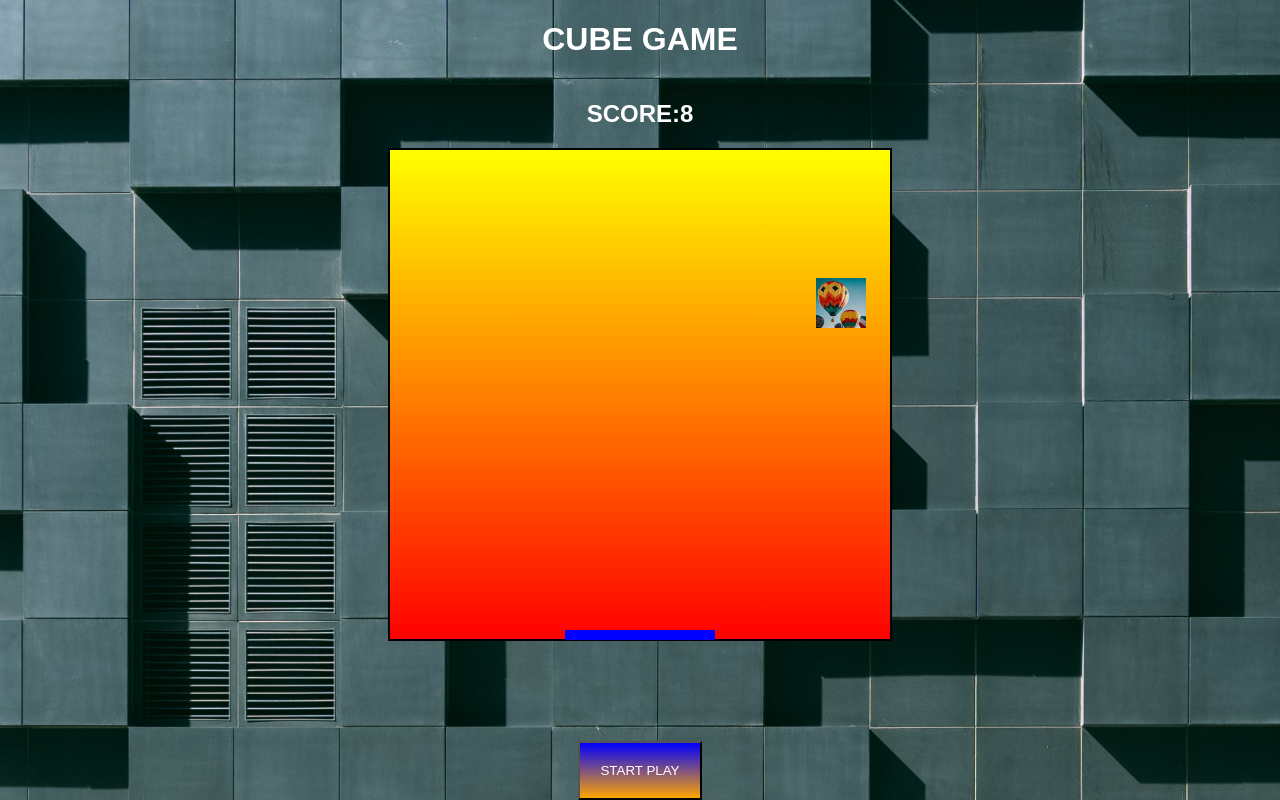
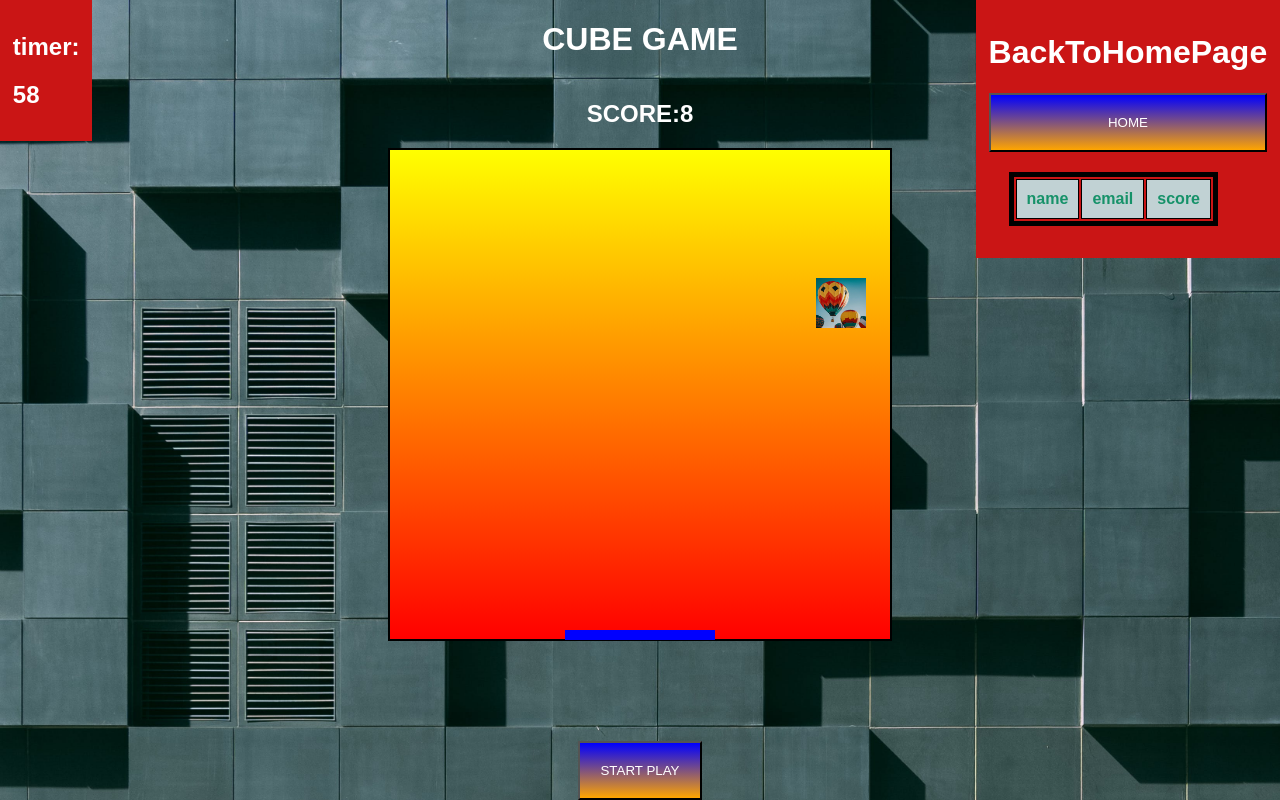
Before and after one commit to razraz1/game_falling_cubes, a plain HTML site: page pages/cubeGame.html in a window 1280 px wide. Both pictures are taken after a click on the button "START PLAY". Drawn offline with Linux system fonts and the light colour scheme.

Commit message:
I add isers table from localStorage, timer

```diff
--- a/falling_cube_JS/game.js
+++ b/falling_cube_JS/game.js
@@ -1,7 +1,7 @@
 let cube = document.querySelector('.cube');
 const container = document.querySelector('.container');
 const bar = document.querySelector('.bar');
-const scoreElement = document.getElementById('score');
+const scoreElement = document.querySelector('.score');
 
 let score = 10;
 scoreElement.textContent = score;
@@ -77,6 +77,7 @@ function frame() {
             clearInterval(id);
             alert("Game over");
             score = 10;
+            counter = 60;
             scoreElement.textContent = score;
             id = setInterval(frame, speed);
         }
@@ -100,96 +101,62 @@ function frame() {
     }
 }
 
+
+let counter = 60;
+let timer;
+
+function init(){
+    document.querySelector("#h2").innerHTML = counter;
+    declareBodyEvents()
+}
+
+ function declareBodyEvents(){
+    let play_btn = document.querySelector("#start")
+    play_btn.addEventListener("click",play)
+}
+
+
+function play(){
+    clearInterval(timer);
+    timer = setInterval(function(){
+        counter--;
+        document.querySelector("#h2").innerHTML = counter;
+        if(counter === 0){
+            clearInterval(timer)
+            alert("winnnnnnnn");
+
+        }
+    }, 1000)
+
+}
+
+init();
+
+document.addEventListener('DOMContentLoaded', function () {
+    // Retrieve data from localStorage
+    const usersData = JSON.parse(localStorage.getItem('users')) || {};
+
+    // Reference to the table
+    const table = document.getElementById('userTable');
+
+    // Loop through the user data and populate the table
+    Object.values(usersData).forEach(user => {
+        const row = table.insertRow(-1); // Insert a row at the end of the table
+
+        // Create and insert cells into the row
+        const nameCell = row.insertCell(0);
+        const emailCell = row.insertCell(1);
+        const scoreCell = row.insertCell(2);
+
+        // Set cell values from user data
+        nameCell.textContent = user.name;
+        emailCell.textContent = user.email;
+        scoreCell.textContent = scoreElement;
+        // You can modify this line to get the user's score if it exists in your data
+        scoreCell.textContent = ''; // User's score from local storage
+    });
+});
+
+
 const startButton = document.getElementById('start');
 startButton.onclick = moveCube;
-
-
-
-
-
-
-
-
-
-
-
-// let cube = document.querySelector('.cube');
-// const container = document.querySelector('.container');
-// const bar = document.querySelector('.bar');
-// const scoreElement = document.getElementById('score');
-
-// let score = 10;
-// scoreElement.textContent = score;
-
-// let id = null;
-// let barPosition=0;
-// let speed = 5;
-
-// let colors = ["red","yellow","green","orange","rebeccapurple"]
-
-
-
-// let xPosition = 0;
-
-// let pos = 175;
-// let step = 5
-// function moveCube() {
-
-//     //moving with arrows
-//     document.addEventListener('keydown', (e) => {
-//         const containerWidth = container.clientWidth;
-//         const barWidth = bar.clientWidth;
-
-//         if (e.key === 'ArrowLeft' && pos >= step) {
-//             pos -= step;
-//         } else if (e.key === 'ArrowRight' && pos <= containerWidth - barWidth - step) {
-//             pos += step;
-//         }
-//         barPosition = pos + 'px';
-//         bar.style.marginLeft = barPosition;
-//     });
-
-
-//     let position = 0;
-//     clearInterval(id);
-//     id = setInterval(frame, speed);
-
-// function frame() {
-//     if (position === 431) {
-//         // if(cubePosition >= barPosition && cubePosition + (50+'px') <= barPosition && cubePosition <= barPosition - (150+'px')){
-//         //     score -= 2;
-//         //     scoreElement.textContent = score;
-//         //     position = 0 ;
-//         // }
-
-//         score -= 2;
-//         scoreElement.textContent = score;
-//         position = 0 ;
-
-
-//         //random colors
-//         let randColors = Math.floor(Math.random() * colors.length);
-//         cube.style.background = colors[randColors]
-
-//         //rand position
-//         let randPosition = Math.floor(Math.random() * 450)
-//         let cubePosition = randPosition + 'px'
-//         cube.style.marginLeft = cubePosition
-
-
-//         if(score === 18){
-//             // alert("next level!!!")
-//             clearInterval(id);
-//             speed -= 3;
-//             id = setInterval(frame, speed);
-//         }
-//     } else {
-//             position++;
-//             cube.style.top = position + 'px';
-//             cube.style.down = position + 'px';
-//         }
-//     }
-// }
-
-// const startButton = document.getElementById('start');
-// startButton.onclick = moveCube;
--- a/falling_cube_css/game.css
+++ b/falling_cube_css/game.css
@@ -13,6 +13,43 @@ body {
     background-position: center center;
     background-attachment: fixed;
     color: white;
+}
+
+#timer{
+    background: rgb(202, 21, 21);
+    /* display: flex; */
+    padding: 1%;
+    justify-content: space-around;
+    /* align-items: center; */
+    position: absolute;
+    top:0;
+    left: 0;
+    margin-bottom: 1%;
+    /* z-index: 1; */
+}
+
+.side {
+    background: rgb(202, 21, 21);
+    /* display: flex; */
+    padding: 1%;
+    justify-content: space-around;
+    /* align-items: center; */
+    position: fixed;
+    top: 0;
+    right: 0;
+    margin-bottom: 1%;
+    /* z-index: 1; */
+}
+
+.side button{
+    width: 100%;
+    margin: 0;
+
+}
+.side #add{
+    width: 50%;
+    text-align: center;
+
 }
 
 h1 {
@@ -60,3 +97,34 @@ button {
     color: white;
     padding: 20px;
 }
+
+
+table{
+    border: 5px solid black;
+    margin: 20px;
+}
+
+table th {
+    border: 1px solid #000;
+    text-align: center;
+    background-color: rgb(193, 210, 212);
+    padding: 10px;
+    color: rgb(22, 146, 105);
+    white-space: nowrap;
+    overflow: hidden;
+    text-overflow: ellipsis;
+}
+
+table td{
+    border: 1px solid gray;
+    padding: 10px;
+    white-space: wrap;
+    overflow: hidden;
+    text-overflow: ellipsis;
+    background: white;
+    color: black;
+  }
+
+table tr:nth-child(odd){
+        background-color: rgb(101, 177, 105);
+    }
--- a/pages/cubeGame.html
+++ b/pages/cubeGame.html
@@ -5,10 +5,13 @@
     <meta name="viewport" content="width=device-width, initial-scale=1.0">
     <title>CUBE GAME</title>
     <link rel="stylesheet" href="/falling_cube_css/game.css">
+    <!-- <link href="https://cdn.jsdelivr.net/npm/bootstrap@5.3.2/dist/css/bootstrap.min.css" rel="stylesheet" integrity="sha384-T3c6CoIi6uLrA9TneNEoa7RxnatzjcDSCmG1MXxSR1GAsXEV/Dwwykc2MPK8M2HN" crossorigin="anonymous"> -->
+
 </head>
 <body>
+
     <h1>CUBE GAME</h1>
-    <h2>SCORE:<span id="score"></span></h2>
+    <h2>SCORE:<span class="score"></span></h2>
     <div class="container">
 
         <div class="cube"><img src="/falling_cube_images/fire.jpg" alt=""></div>
@@ -18,7 +21,25 @@
 
     <button id="start">START PLAY</button>
 
+    <div class="side">
+        <h1>BackToHomePage</h1>
+        <a href="/welcome_page.html"><button>HOME</button></a>
+        <table id="userTable">
+            <tr>
+                <th>name</th>
+                <th>email</th>
+                <th>score</th>
+            </tr>
+
+        </table>
+    </div>
+
+    <div id="timer">
+        <h2>timer:</h2>
+        <h2 id="h2"></h2>
+    </div>
 
     <script src="/falling_cube_JS/game.js"></script>
+
 </body>
 </html>
```
Also changed, not shown: falling_cube_JS/form.js (added, +18 -0 lines), pages/form.html (+9 -5 lines).
